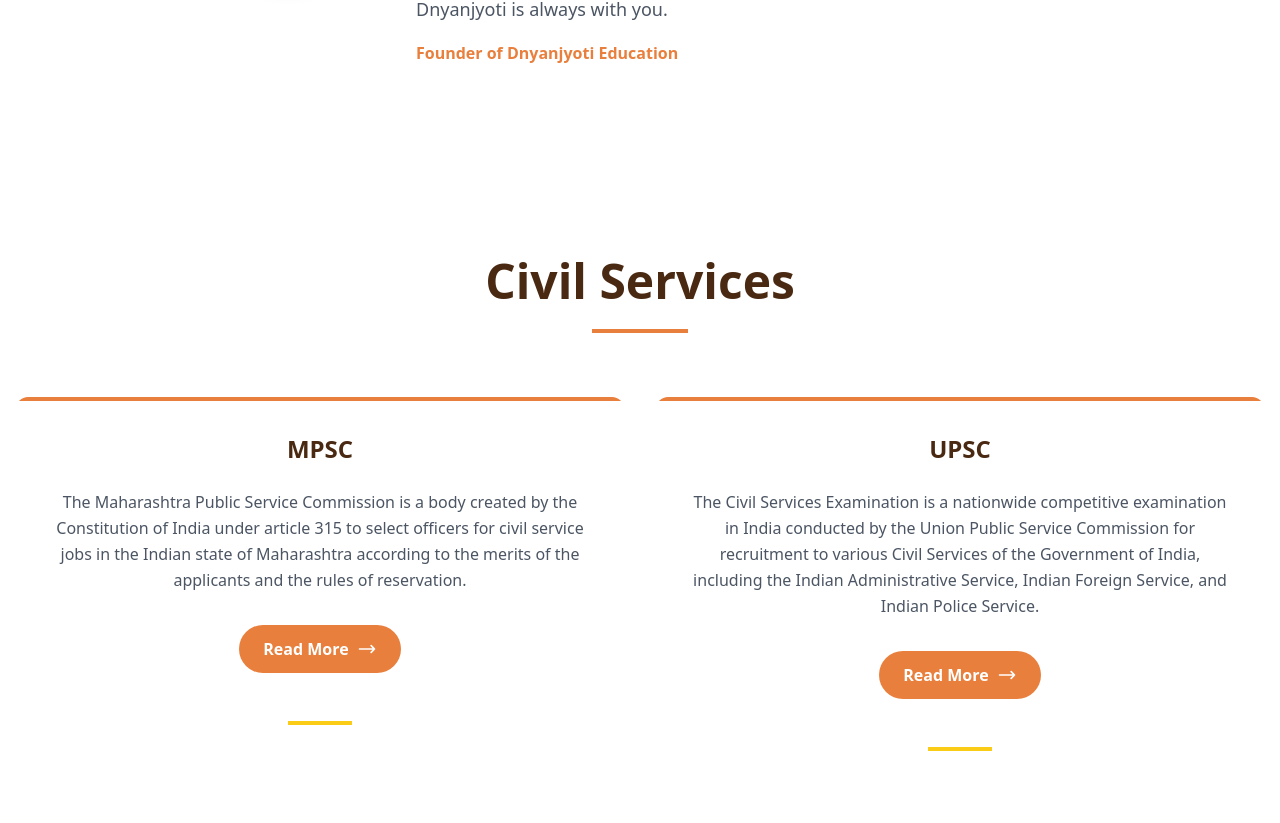
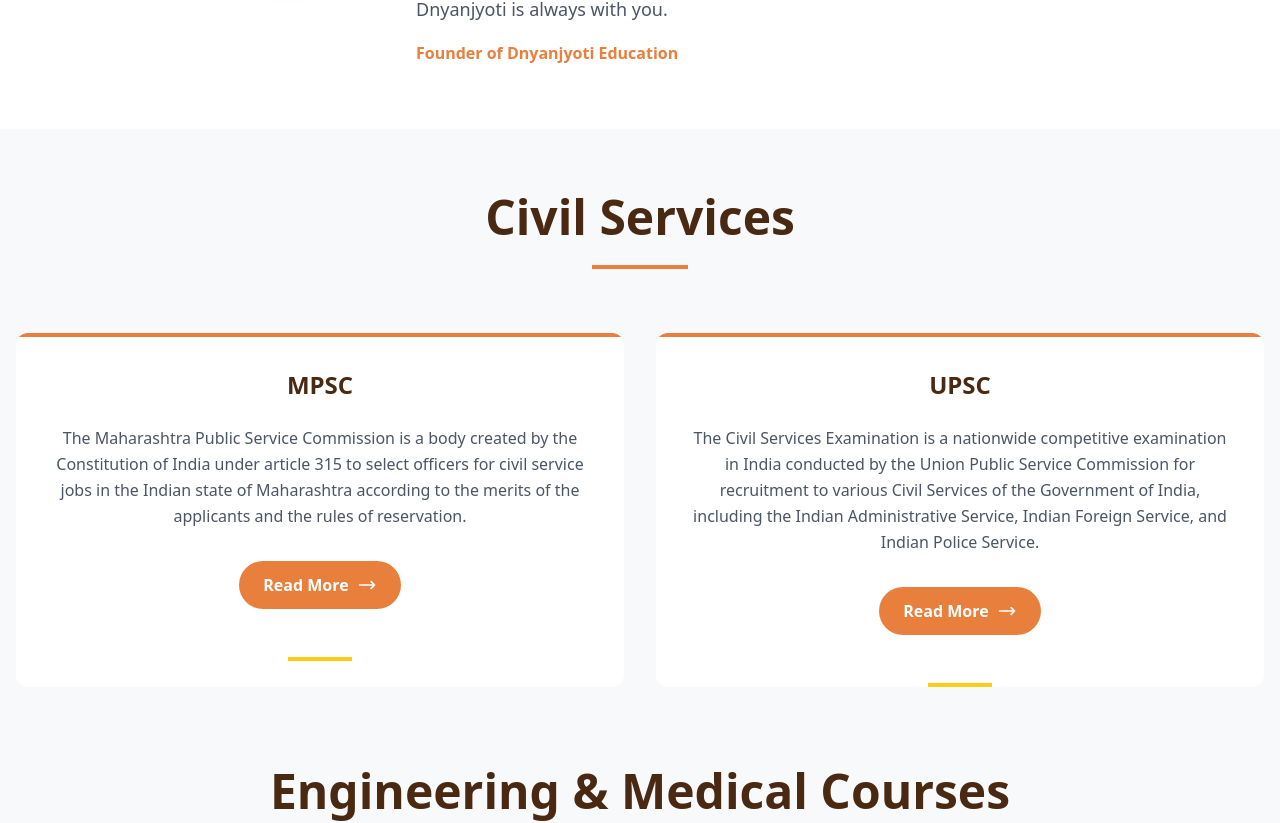
Before and after one commit to mdamir-012/dnyanjyoti-landing-page, a React (Create React App) app in the folder my-app/: page / in a window 1280 px wide. Shown: the part 3559-4382 px from the top of the page. Built offline with nearby package versions, Linux system fonts and the light colour scheme.

Commit message:
adjusted alignment

```diff
--- a/my-app/src/Components/CivilServices/CivilServices.jsx
+++ b/my-app/src/Components/CivilServices/CivilServices.jsx
@@ -134,33 +134,14 @@
 };
 const CivilServices = () => {
   return (
-    <section className="py-16 bg-white">
+    <section className="py-16 bg-[#f8f9fa]">
 
-      <div className="container mx-auto px-4 mt-16">
+      <div className="container mx-auto px-4">
         {/* Civil Services Section */}
         <CourseSection title="Civil Services" courses={civilServicesData} />
         {/* Engineering & Medical Section */}
         <CourseSection title="Engineering & Medical Courses" courses={engineeringMedicalData} />
-        {/* CTA Section */}
-        {/* <div className="mt-16 text-center">
-          <div className="bg-[#4A2912] rounded-2xl p-8 md:p-12">
-            <h3 className="text-2xl md:text-3xl font-bold text-white mb-4">
-              Start Your Journey Today
-            </h3>
-            <p className="text-gray-300 mb-8 max-w-2xl mx-auto">
-              Join Dnyanjyoti's comprehensive coaching programs and take the first step towards your dream career
-            </p>
-            <Link
-              to="/contact"
-              className="inline-flex items-center px-8 py-4 bg-[#E97F3C] text-white font-semibold rounded-lg transition-all duration-300 hover:bg-[#D16D2F]"
-            >
-              Schedule Free Classes
-              <svg className="w-5 h-5 ml-2" fill="none" stroke="currentColor" viewBox="0 0 24 24">
-                <path strokeLinecap="round" strokeLinejoin="round" strokeWidth="2" d="M17 8l4 4m0 0l-4 4m4-4H3" />
-              </svg>
-            </Link>
-          </div>
-        </div> */}
+
       </div>
       <DemoClassBanner />
     </section>
--- a/my-app/src/Components/Navbar/Navbar.jsx
+++ b/my-app/src/Components/Navbar/Navbar.jsx
@@ -51,7 +51,7 @@
                 <Link
                   key={link.path}
                   to={link.path}
-                  className="px-3 py-2 text-gray-700 hover:text-blue-600 transition duration-300"
+                  className="px-3 py-2 text-gray-700 hover:text-[#E97F3C] transition duration-300"
                   aria-label={link.label}
                   tabIndex="0"
                 >
```
